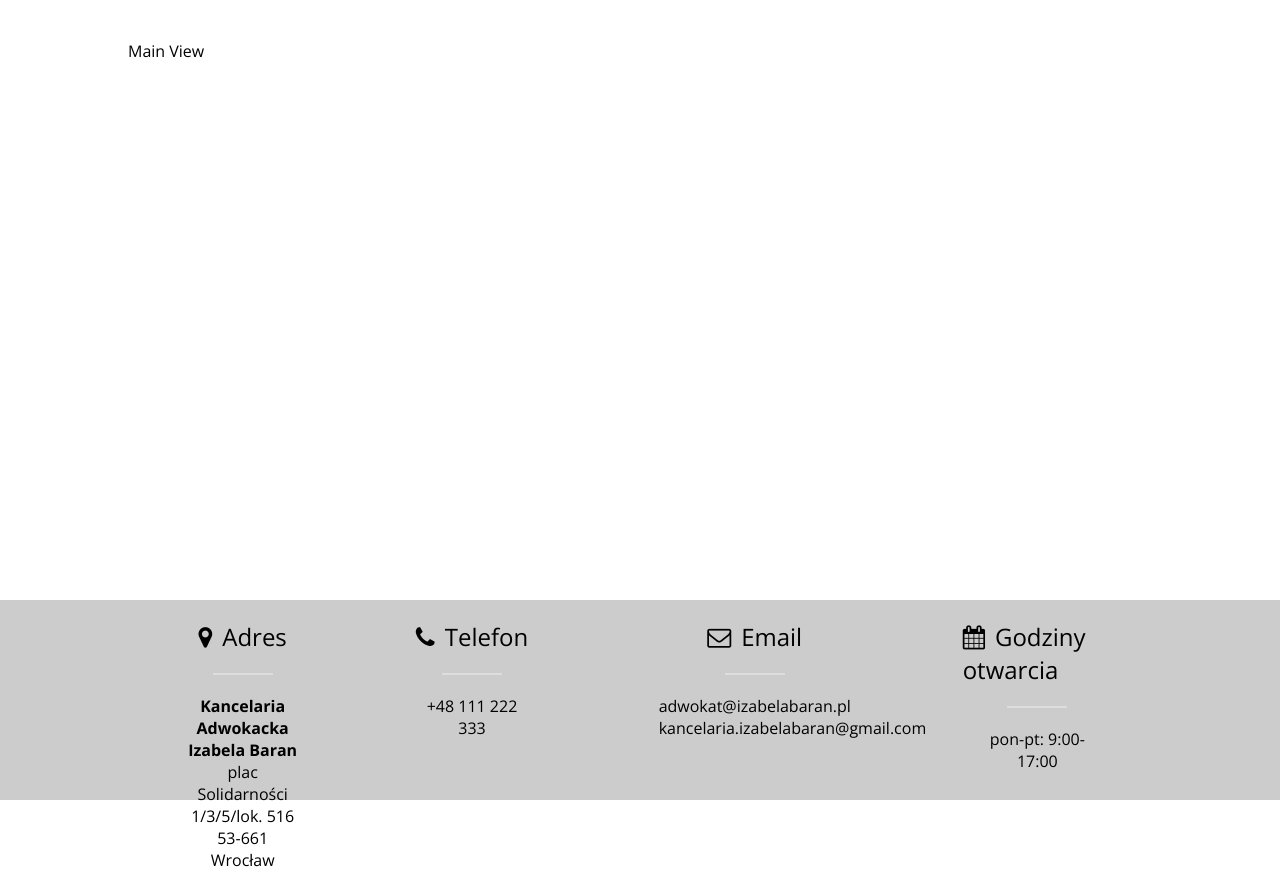
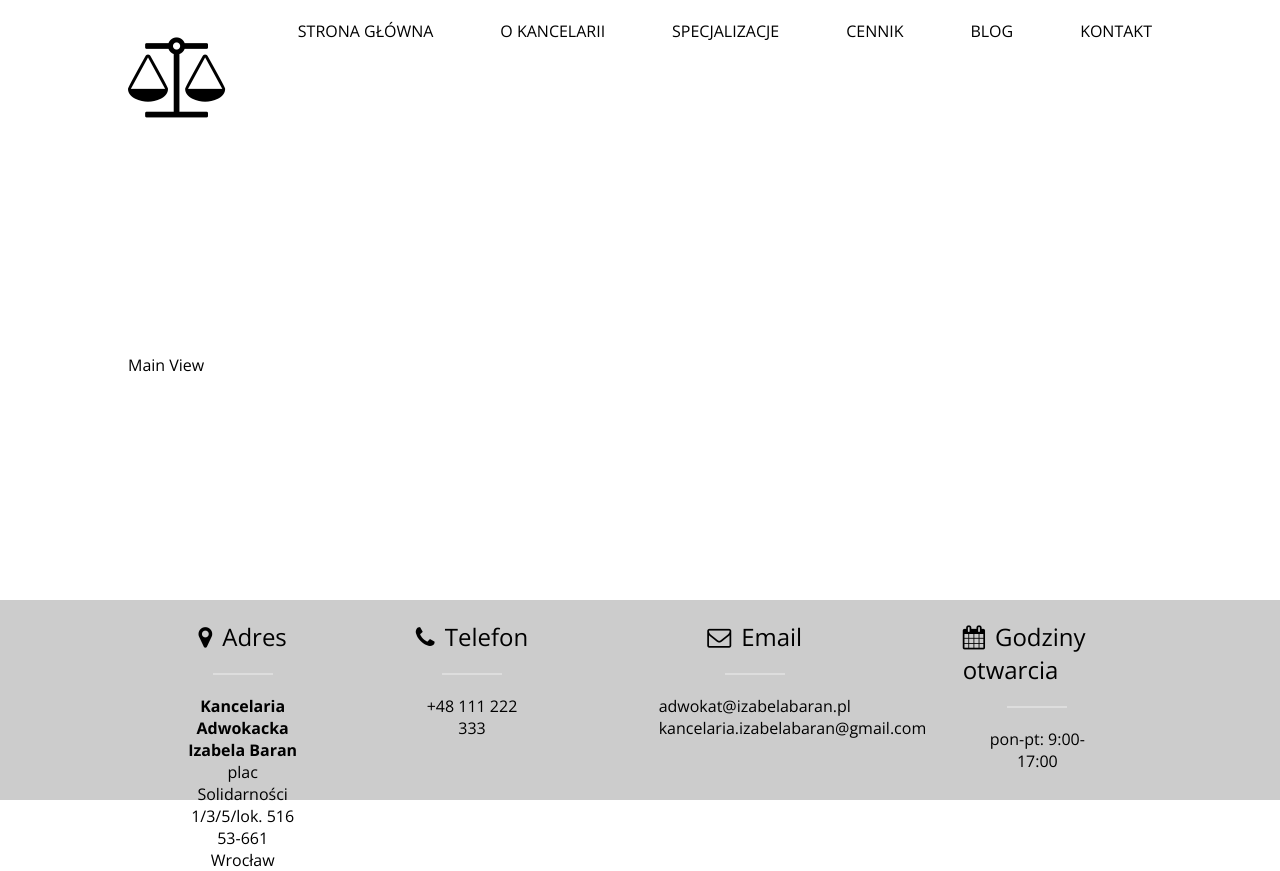
Before and after one commit to BartoszBartlomiej/Law_firm_2.0, a React (Create React App) app: page / in a window 1280 px wide. Built offline with nearby package versions, Linux system fonts and the light colour scheme.

Commit message:
dummy menu

```diff
--- a/src/components/Layout/MainContainer/MainContainer.scss
+++ b/src/components/Layout/MainContainer/MainContainer.scss
@@ -1,8 +1,8 @@
 @import '../../../config/variables.scss';
 
-main {
+.main-container {
     background-color: $color-background;
-    padding-top: $main-spacing * 2;
+    padding-top: $main-spacing;
     display: flex;
     flex-direction: column;
     flex: 0 1 100%;
--- a/src/components/Layout/MainContainer/index.jsx
+++ b/src/components/Layout/MainContainer/index.jsx
@@ -1,17 +1,17 @@
 import React from 'react';
 import Footer from '../Footer';
+import Menu from '../Menu';
 
 import './MainContainer.scss';
 
 const MainContainer = (props) => {
   const { children } = props;
   return (
-		<>
-		<main>
-			{children}
+		<div className="main-container">
+			<Menu />
+				{children}
 			<Footer />
-		</main>
-		</>
+		</div>
   );
 };
 
--- /dev/null
+++ b/src/components/Layout/Menu/Menu.scss
@@ -0,0 +1,16 @@
+@import "../../../config/variables.scss";
+
+.navigation-wrapper {
+  display: flex;
+  flex-direction: row;
+  justify-content: space-between;
+}
+
+.navigation-logo {
+  font-size: 5rem;
+}
+
+.menu-item {
+  text-transform: uppercase;
+  font-weight: 500;
+}
--- /dev/null
+++ b/src/components/Layout/Menu/index.jsx
@@ -0,0 +1,54 @@
+import React from 'react';
+import { NavLink } from 'react-router-dom';
+import PageContainer from '../PageContent';
+
+import './Menu.scss';
+
+const Menu = () => {
+  const menuItems = [
+    {
+      adress: '/',
+      text: 'strona główna',
+    },
+    {
+      adress: '/about',
+      text: 'o kancelarii',
+    },
+    {
+      adress: '/specializations',
+      text: 'specjalizacje',
+    },
+    {
+      adress: '/price',
+      text: 'cennik',
+    },
+    {
+      adress: '/blog',
+      text: 'blog',
+    },
+    {
+      adress: '/contact',
+      text: 'kontakt',
+    },
+  ];
+
+  return (
+    <PageContainer>
+      <nav className="navigation-wrapper">
+        <div className="navigation-logo">
+          <i className="fa fa-balance-scale" aria-hidden="true" />
+        </div>
+        {menuItems.map((item) => (
+          <div className="menu-item">
+            <NavLink to={item.adress}>
+              {item.text}
+            </NavLink>
+          </div>
+        ))}
+      </nav>
+    </PageContainer>
+  );
+};
+
+
+export default Menu;
```
